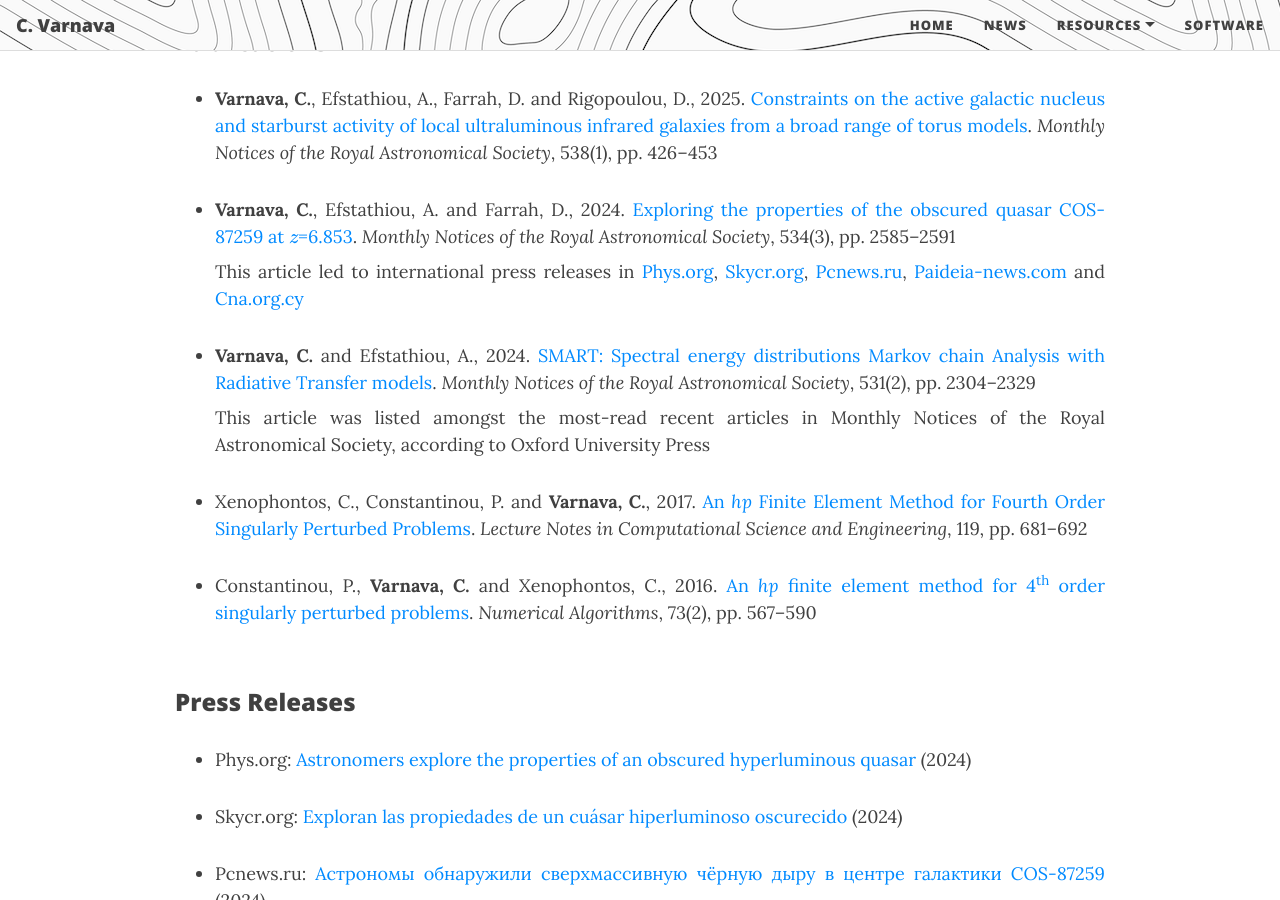
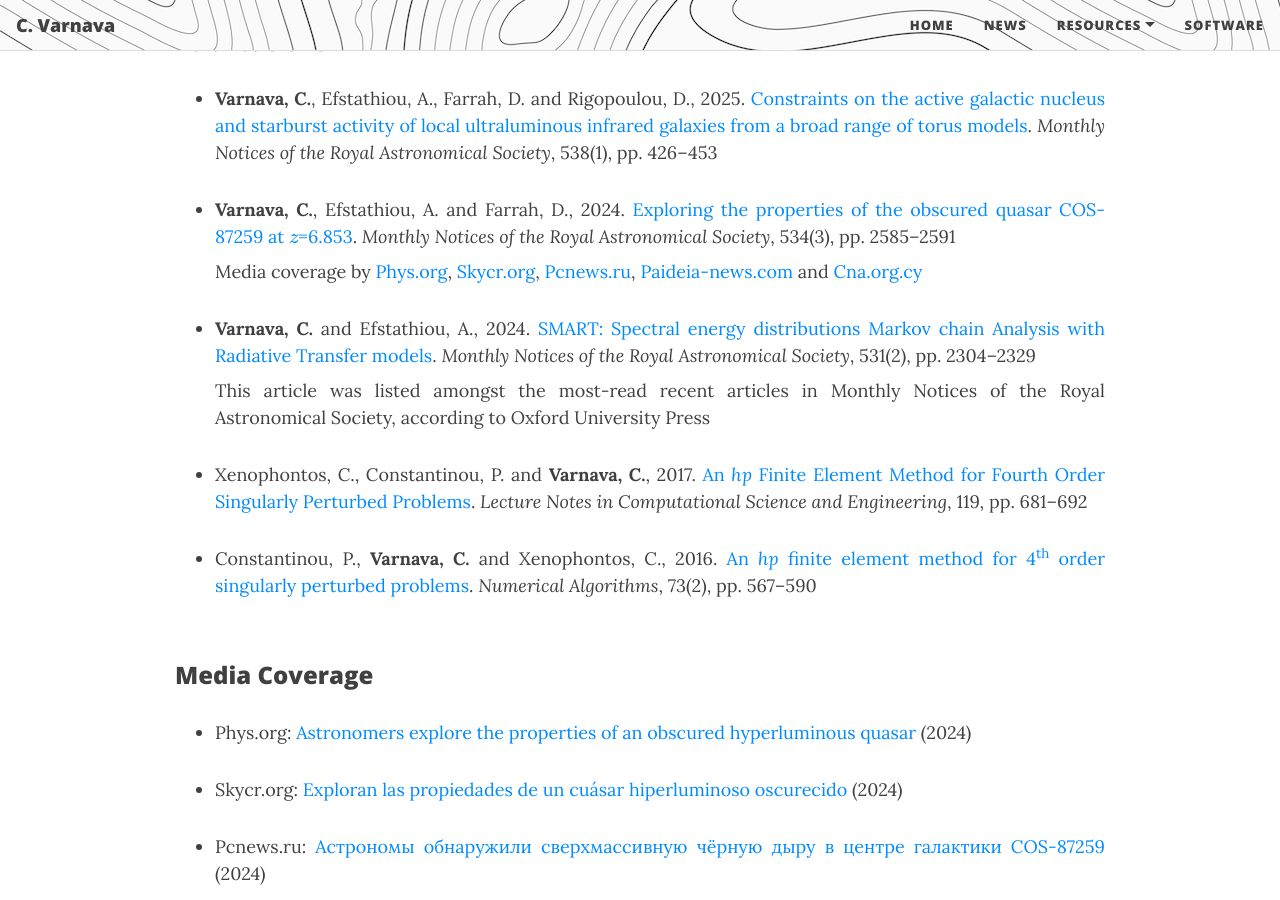
Before and after one commit to ch-var/ch-var.github.io, a Jekyll site: the page built from cv.html, in a window 1280 px wide and 900 px high, scrolled down 2762 px. Built offline with Jekyll 4.4.1, drawn with Linux system fonts in a browser that asks for light colours; formulas are drawn with MathJax 3.

Commit message:
Update cv.html

```diff
--- a/cv.html
+++ b/cv.html
@@ -85,7 +85,7 @@
 <li class="responsive-margin"><b>Varnava, C.</b>, Efstathiou, A., Farrah, D. and Rigopoulou, D., 2025. <a href="https://doi.org/10.1093/mnras/staf319">Constraints on the active galactic nucleus and starburst activity of local ultraluminous infrared galaxies from a broad range of torus models</a>. <i>Monthly Notices of the Royal Astronomical Society</i>, 538(1), pp. 426–453</li>
 <p></p>
 <li class="responsive-margin" style="margin-bottom: 8px;"><b>Varnava, C.</b>, Efstathiou, A. and Farrah, D., 2024. <a href="https://doi.org/10.1093/mnras/stae2221">Exploring the properties of the obscured quasar COS-87259 at \(z\)=6.853</a>. <i>Monthly Notices of the Royal Astronomical Society</i>, 534(3), pp. 2585–2591</li>
-<p align='justify' class="responsive-margin" style="margin-top: 0px;">This article led to international press releases in <a href="https://phys.org/news/2024-10-astronomers-explore-properties-obscured-hyperluminous.html">Phys.org</a>, <a href="https://skycr.org/2024/10/21/exploran-las-propiedades-de-un-cuasar-hiperluminoso-oscurecido/">Skycr.org</a>, <a href="https://pcnews.ru/news/astronomy_obnaruzili_sverhmassivnuu_cernuu_dyru_v_centre_galaktiki_cos_87259-1530160.html#gsc.tab=0">Pcnews.ru</a>, <a href="https://paideia-news.com/panepistimio-frederick/2024/11/11/ereynitria-toy-eyropaikoy-panepistimioy-meleta-ena-protogono-yperfoteino-kbazar">Paideia-news.com</a> and <a href="https://www.cna.org.cy/press-release/article/7556971/anakoinosi-typoy-evropaiko-panepistimio-kyproy">Cna.org.cy</a></p>
+<p align='justify' class="responsive-margin" style="margin-top: 0px;">Media coverage by <a href="https://phys.org/news/2024-10-astronomers-explore-properties-obscured-hyperluminous.html">Phys.org</a>, <a href="https://skycr.org/2024/10/21/exploran-las-propiedades-de-un-cuasar-hiperluminoso-oscurecido/">Skycr.org</a>, <a href="https://pcnews.ru/news/astronomy_obnaruzili_sverhmassivnuu_cernuu_dyru_v_centre_galaktiki_cos_87259-1530160.html#gsc.tab=0">Pcnews.ru</a>, <a href="https://paideia-news.com/panepistimio-frederick/2024/11/11/ereynitria-toy-eyropaikoy-panepistimioy-meleta-ena-protogono-yperfoteino-kbazar">Paideia-news.com</a> and <a href="https://www.cna.org.cy/press-release/article/7556971/anakoinosi-typoy-evropaiko-panepistimio-kyproy">Cna.org.cy</a></p>
 <p></p>
 <li class="responsive-margin" style="margin-bottom: 8px;"><b>Varnava, C.</b> and Efstathiou, A., 2024. <a href="https://doi.org/10.1093/mnras/stae1141">SMART: Spectral energy distributions Markov chain Analysis with Radiative Transfer models</a>. <i>Monthly Notices of the Royal Astronomical Society</i>, 531(2), pp. 2304–2329</li>
 <p align='justify' class="responsive-margin" style="margin-top: 0px;">This article was listed amongst the most-read recent articles in Monthly Notices of the Royal Astronomical Society, according to Oxford University Press</a></p>
@@ -95,7 +95,7 @@
 <li class="responsive-margin">Constantinou, P., <b>Varnava, C.</b> and Xenophontos, C., 2016. <a href="https://doi.org/10.1007/s11075-016-0108-9">An <i>hp</i> finite element method for 4<sup>th</sup> order singularly perturbed problems</a>. <i>Numerical Algorithms</i>, 73(2), pp. 567–590</li>
 </ul>
 <br>
-<p style="font-family: var(--header-font); font-weight: 800; line-height: 1.1; font-size: 1.5rem; margin-top: 1.25rem;">Press Releases</p>
+<p style="font-family: var(--header-font); font-weight: 800; line-height: 1.1; font-size: 1.5rem; margin-top: 1.25rem;">Media Coverage</p>
 <ul>
 <li class="responsive-margin">Phys.org: <a href="https://phys.org/news/2024-10-astronomers-explore-properties-obscured-hyperluminous.html">Astronomers explore the properties of an obscured hyperluminous quasar</a> (2024)</li>
 <p></p>
```
